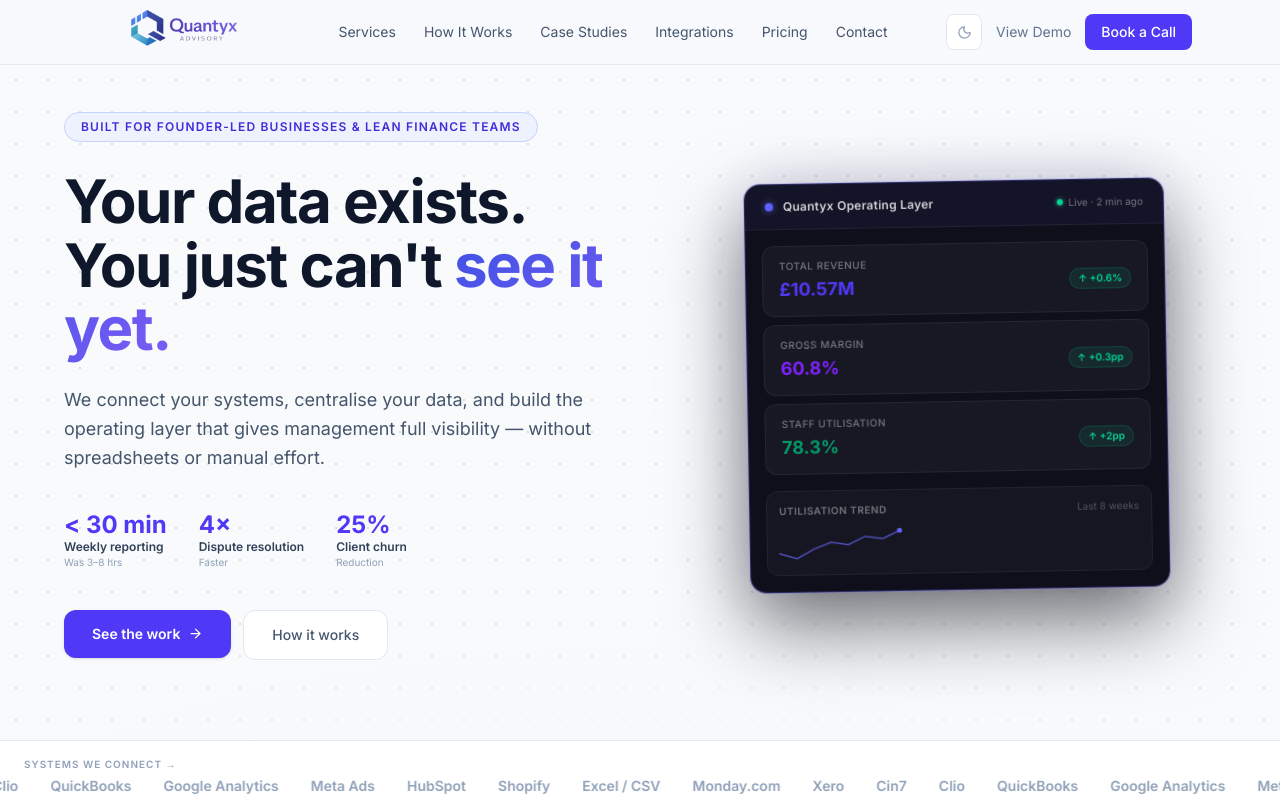
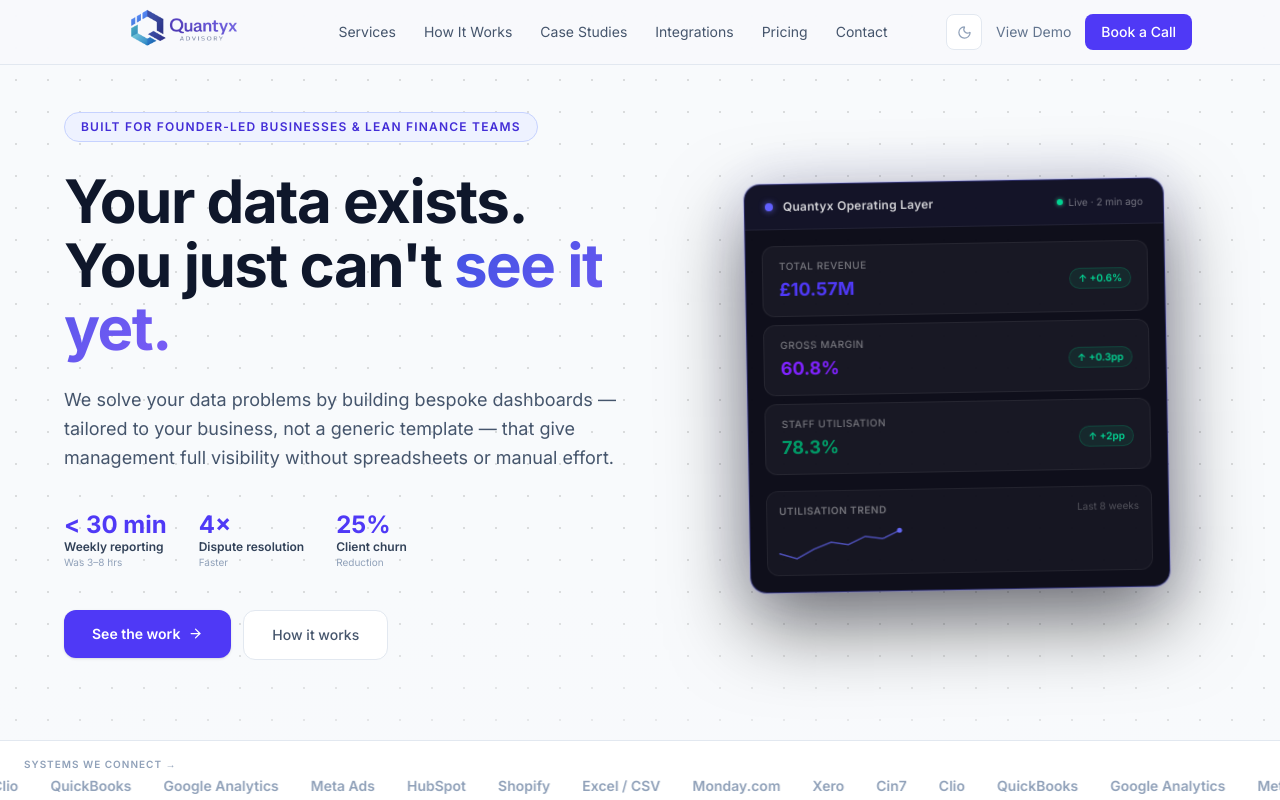
Before and after one commit to musastack/quantyx-advisory, a Next.js app: page / in a window 1280 px wide. Shown: the top 800 px of the page. Built offline with nearby package versions, Linux system fonts and the light colour scheme.

Commit message:
Reframe hero subline around bespoke, tailored dashboards
Highlights the core USP — we solve client-specific data problems and
ship dashboards tailored to each business rather than a one-size
template — while keeping the existing headline, badge and stats.

```diff
--- a/src/app/page.tsx
+++ b/src/app/page.tsx
@@ -155,8 +155,8 @@
 
               {/* Subline */}
               <p className="text-lg text-slate-600 dark:text-white/55 max-w-xl mb-10 leading-relaxed">
-                We connect your systems, centralise your data, and build the operating layer
-                that gives management full visibility — without spreadsheets or manual effort.
+                We solve your data problems by building bespoke dashboards — tailored to your business,
+                not a generic template — that give management full visibility without spreadsheets or manual effort.
               </p>
 
               {/* Stat tickers */}
```
